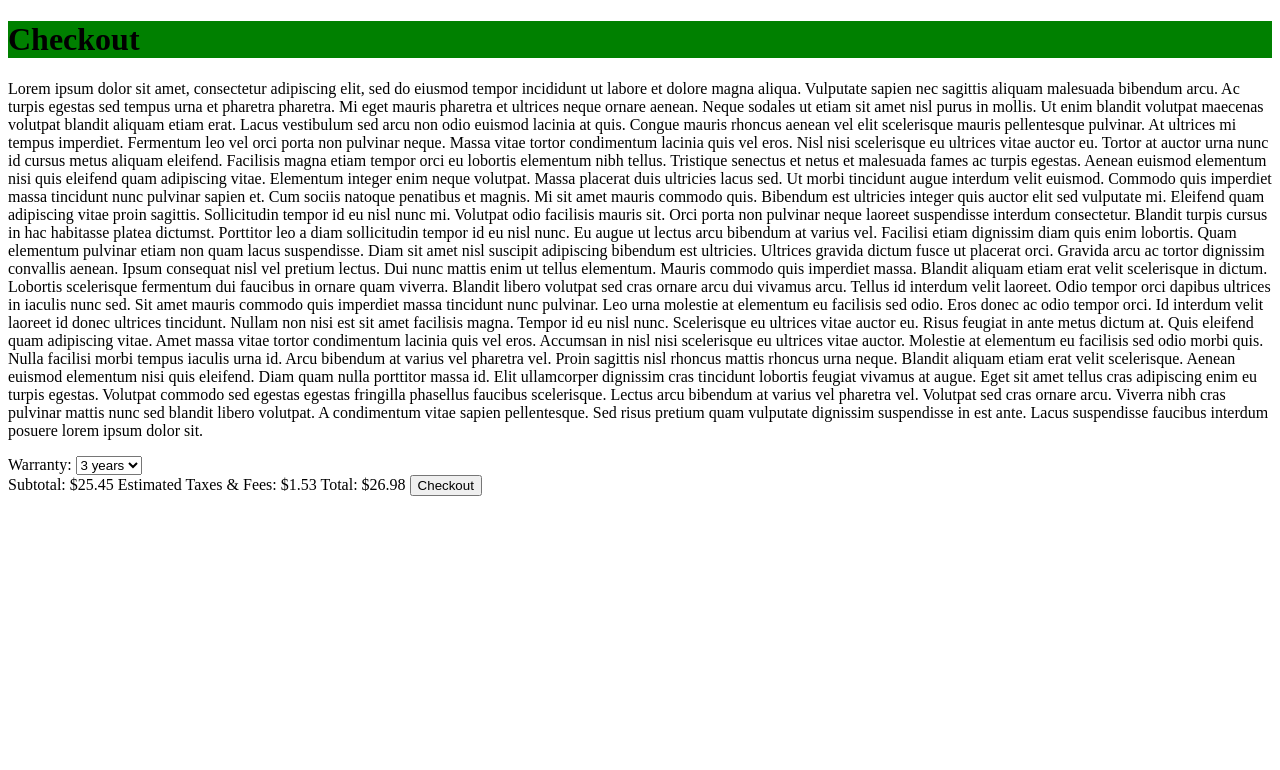
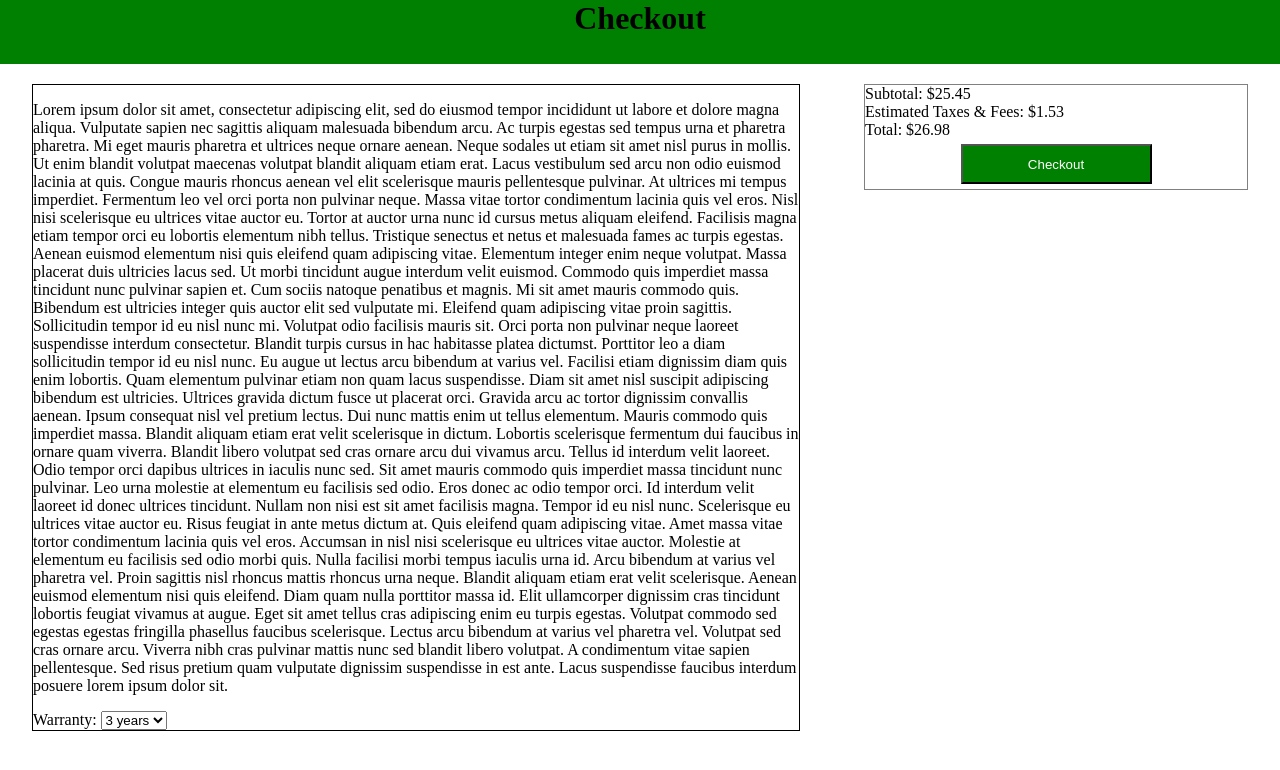
Before and after one commit to rowe-morehouse/dark-pattern-example, a plain HTML site: page checkout.html in a window 1280 px wide. Drawn offline with Linux system fonts and the light colour scheme.

Commit message:
more styling changes

```diff
--- a/checkout.html
+++ b/checkout.html
@@ -2,7 +2,7 @@
 <html>
     <head>
         <meta charset="utf-8">
-        <title>To Cart</title>
+        <title>Checkout</title>
         <link rel="stylesheet" href="styles.css" type="text/css">
     </head>
     <body>
--- a/styles.css
+++ b/styles.css
@@ -1,9 +1,53 @@
 * {
     box-sizing: border-box;
+}
+
+body {
+    margin: 0;
 }
 
 header {
     background-color: green;
     display: block;
+    height: 4em;
     width: 100%;
 }
+
+h1 {
+    margin: 0;
+    text-align: center;
+}
+
+section {
+    border: 1px solid black;
+    margin-top: 20px;
+    margin-left: 2.5%;
+    margin-right: 2.5%;
+    position: relative;
+}
+
+section.information {
+    border-color: black;
+    float: left;
+    width: 60%;
+}
+
+section.checkout {
+    border-color: gray;
+    float: right;
+    width: 30%;
+}
+
+section.checkout span {
+    display: block;
+    width: 100%;
+}
+
+section.checkout button {
+    background-color: green;
+    color: white;
+    display: block;
+    height: 40px;
+    margin: 5px auto;
+    width: 50%;
+}
```
